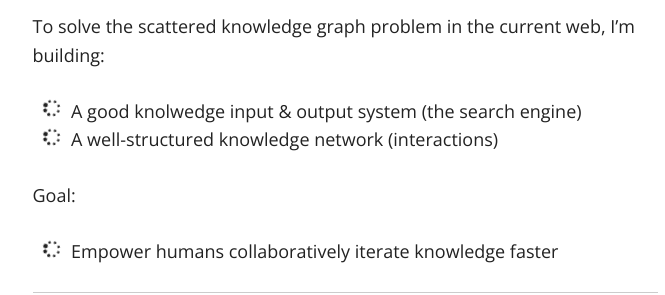
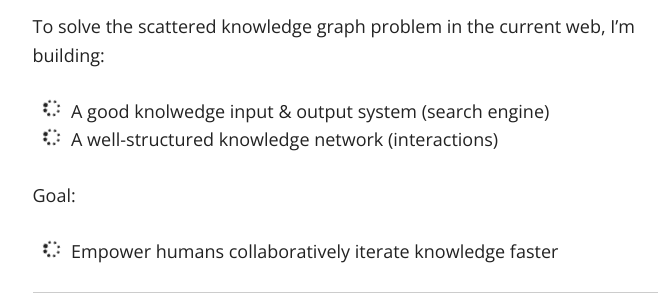
Before and after one commit to tarsmachine/tarsmachine.github.io, a Jekyll site: the page built from index.md, in a window 1280 px wide and 900 px high, scrolled down 768 px, cut to the strip 161-456 px from the top of the window. Shown: the whole strip, without its empty margins (295-960 px from the left). Built offline with Jekyll 4.4.1, drawn with Linux system fonts in a browser that asks for light colours; nearby versions of some CDN libraries.

Commit message:
Update Lines

```diff
--- a/index.md
+++ b/index.md
@@ -14,7 +14,7 @@ layout: default
 To solve the scattered knowledge graph problem in the current web, I'm building:
 
 <ul class="fa-ul">
-  <li><i class="fa-li fa fa-spinner fa-spin"></i>A good knolwedge input & output system (the search engine)</li>
+  <li><i class="fa-li fa fa-spinner fa-spin"></i>A good knolwedge input & output system (search engine)</li>
   <li><i class="fa-li fa fa-spinner fa-spin"></i>A well-structured knowledge network (interactions)</li>
 </ul>
 
```
